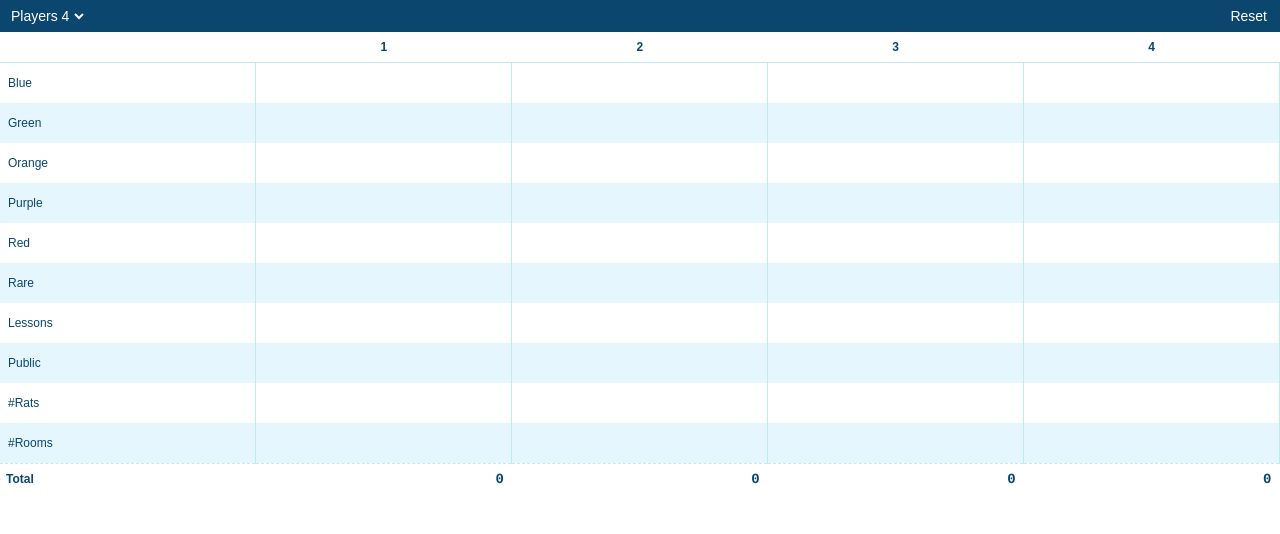
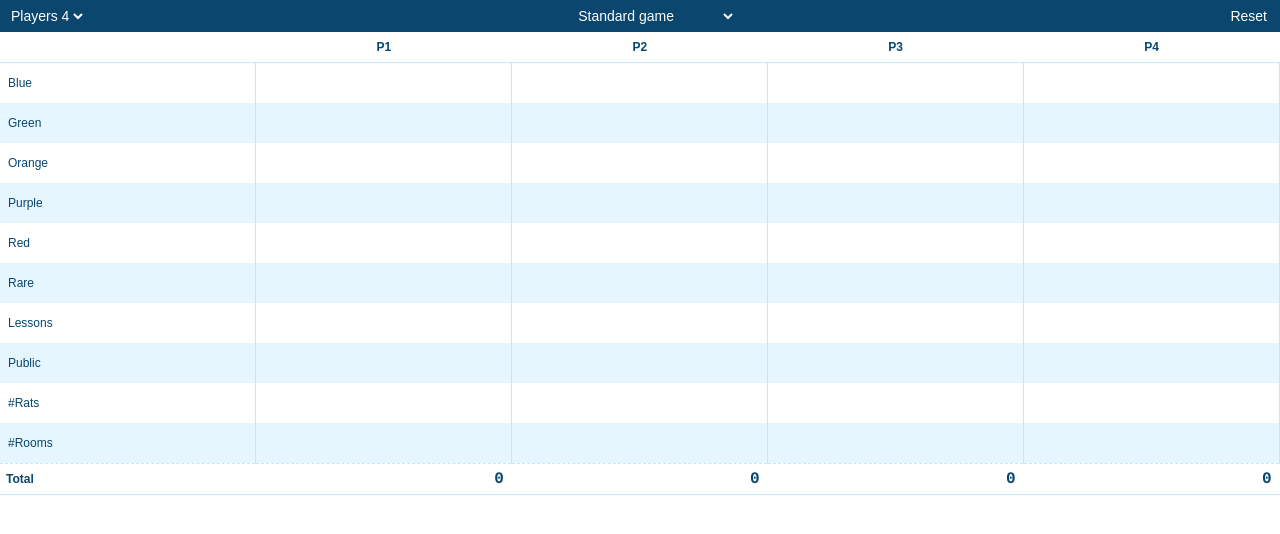
Before and after one commit to rikschennink/ilse-of-cats-calculator, a SvelteKit app: page / in a window 1280 px wide. Shown: the top 534 px of the page. Built offline with nearby package versions, Linux system fonts and the light colour scheme.

Commit message:
add game modes

```diff
--- a/src/routes/+page.svelte
+++ b/src/routes/+page.svelte
@@ -1,6 +1,16 @@
 <script>
   import { browser } from "$app/environment";
   import "./styles.css";
+
+  const gameModes = [
+    ["standard", "Standard game"],
+    ["family", "Family game"],
+    ["beasts", "Beasts game"],
+    ["events", "Events game"],
+    ["beasts,events", "Beasts & Events game"],
+  ];
+
+  let gameMode = gameModes[0][0];
 
   const defaultPlayerCount = "4";
   let playerCount = browser
@@ -48,53 +58,87 @@
     ];
   };
 
+  const ALL_GAME_MODES = ["standard", "family", "events", "beasts"];
+
   /**
-   * @type { { key:string, label:string, calc?:(v:number) => number }[]}
+   * @type { { key:string, label:string, calc?:(v:number) => number, mode: string[] }[]}
    */
   const scoreCategories = [
     {
       key: "blue-families",
       label: "Blue",
+      mode: ALL_GAME_MODES,
     },
     {
       key: "green-families",
       label: "Green",
+      mode: ALL_GAME_MODES,
     },
     {
       key: "orange-families",
       label: "Orange",
+      mode: ALL_GAME_MODES,
     },
     {
       key: "purple-families",
       label: "Purple",
+      mode: ALL_GAME_MODES,
     },
     {
       key: "red-families",
       label: "Red",
+      mode: ALL_GAME_MODES,
     },
     {
       key: "rare-treasures",
       label: "Rare",
+      mode: ALL_GAME_MODES.filter((mode) => mode !== "family"),
     },
     {
       key: "private-lessons",
       label: "Lessons",
+      mode: ALL_GAME_MODES,
     },
     {
       key: "public-lessons",
       label: "Public",
+      mode: ALL_GAME_MODES.filter((mode) => mode !== "family"),
+    },
+    {
+      key: "events",
+      label: "Events",
+      mode: ["events"],
+    },
+    {
+      key: "beasts",
+      label: "Beasts",
+      mode: ["beasts"],
     },
     {
       key: "rats",
       label: "#Rats",
       calc: (v) => v * -1,
+      mode: ALL_GAME_MODES,
     },
     {
       key: "rooms",
       label: "#Rooms",
       calc: (v) => v * -5,
+      mode: ALL_GAME_MODES,
     },
   ];
+
+  $: activeScoreCategories = scoreCategories.filter((category) => {
+    const modes = gameMode.split(",");
+    return modes.some((mode) => category.mode.includes(mode));
+
+    // if () {
+
+    // }
+    // if (category.mode.includes(gameMode)) {
+    // 	return category;
+    // }
+  });
 
   // calculates the current scores
   $: scores = activePlayers.map((player) => {
@@ -102,9 +146,9 @@
     return player.values.reduce((totalScore, curr, index) => {
       let score = curr;
 
-      if (typeof scoreCategories[index].calc === "function") {
+      if (typeof activeScoreCategories[index].calc === "function") {
         score = /** @type { (v:number) => number } */ (
-          scoreCategories[index].calc
+          activeScoreCategories[index].calc
         )(score);
       }
 
@@ -127,6 +171,20 @@
   <meta name="description" content="Isle of Cats score app" />
 </svelte:head>
 
+<!--
+
+<fieldset>
+	<input type="radio" value="8">
+	<input type="radio" value="11">
+	<input type="radio" value="15">
+	<input type="radio" value="20">
+	<input type="radio" value="25">
+	<input type="radio" value="30">
+	<input type="radio" value="🖊️">
+</fieldset>
+
+-->
+
 <div class="app">
   <div class="controls">
     <select bind:value={playerCount}>
@@ -138,6 +196,12 @@
       <option value="6">Players 6</option>
     </select>
 
+    <select bind:value={gameMode}>
+      {#each gameModes as [value, label] (value)}
+        <option {value}>{label}</option>
+      {/each}
+    </select>
+
     <button on:click={handleReset}>Reset</button>
   </div>
 
@@ -147,13 +211,13 @@
         <tr>
           <th />
           {#each activePlayers as player}
-            <th>{player.name}</th>
+            <th>P{player.name}</th>
           {/each}
         </tr>
       </thead>
     {/if}
     <tbody>
-      {#each scoreCategories as scoreCategorie, i (scoreCategorie.key)}
+      {#each activeScoreCategories as scoreCategorie, i (scoreCategorie.key)}
         <tr class={scoreCategorie.key}>
           <th>{scoreCategorie.label}</th>
           {#each activePlayers as player, j}
--- a/src/routes/styles.css
+++ b/src/routes/styles.css
@@ -15,6 +15,7 @@ table {
   width: 100%;
   border-collapse: collapse;
   table-layout: fixed;
+  border-bottom: 1px solid rgba(var(--color), 0.25);
 }
 
 tr:nth-child(even) {
@@ -83,7 +84,7 @@ tbody th {
 
 input[type="number"],
 tfoot td {
-  font-size: 0.875rem;
+  font-size: 1rem;
   font-family: courier;
   font-weight: bold;
   text-align: right;
@@ -128,8 +129,13 @@ input[type="number"] {
   background: rgb(var(--color-dark));
   color: #fff;
 }
+
 .controls select {
-  width: 5rem;
+  width: auto;
+}
+
+.controls select:first-child {
+  margin-right: auto;
 }
 
 .controls button {
```
